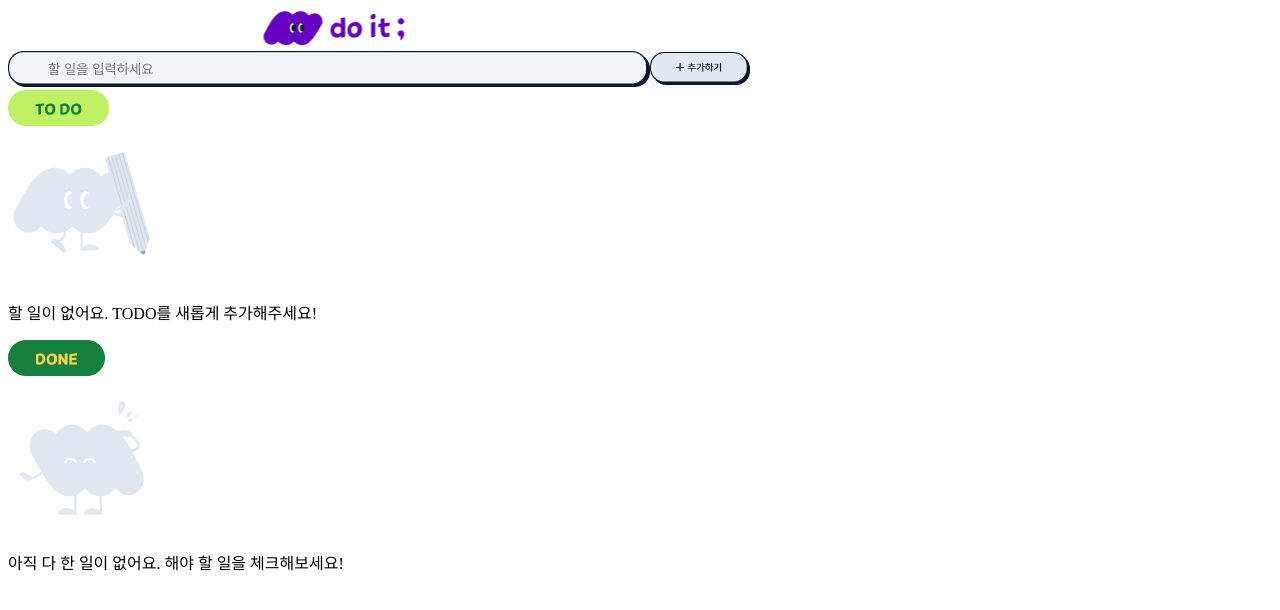
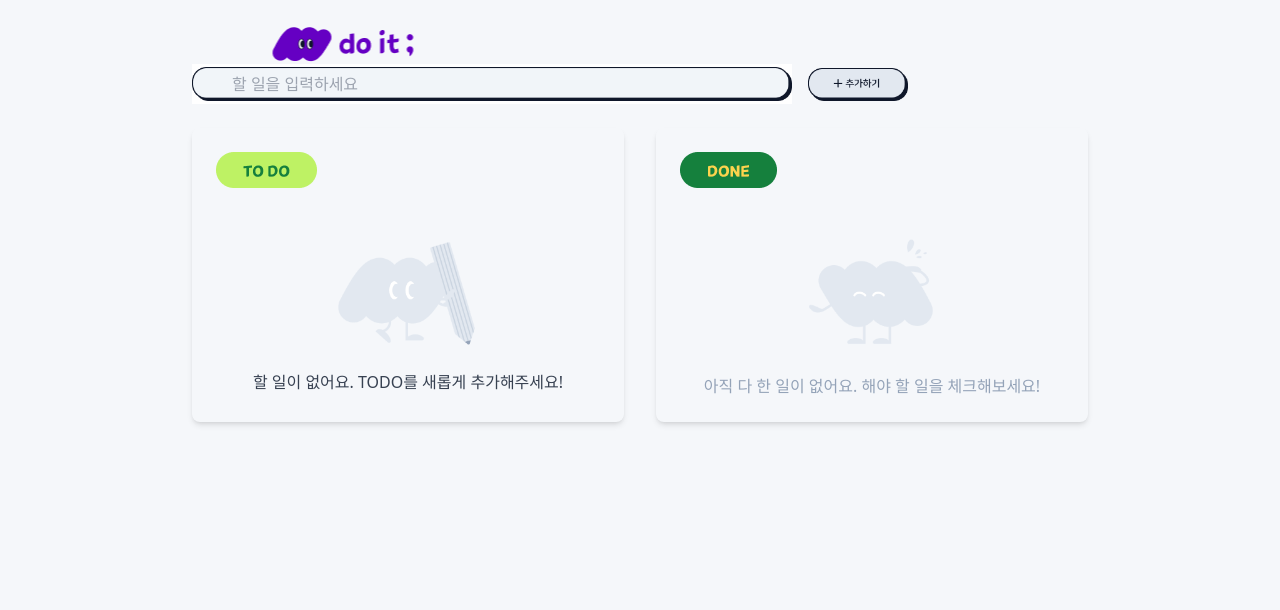
Before and after one commit to Dhani5703/codeit-sprint-nextjs-todo, a Next.js app: page / in a window 1280 px wide. Shown: the top 610 px of the page. Built offline with nearby package versions, Linux system fonts and the light colour scheme; no server answers.

Commit message:
[fix] tailwind css 적용

```diff
--- a/tailwind.config.ts
+++ b/tailwind.config.ts
@@ -2,9 +2,9 @@ import type { Config } from "tailwindcss";
 
 export default {
   content: [
-    "./pages/**/*.{js,ts,jsx,tsx}",
-    "./components/**/*.{js,ts,jsx,tsx}",
-    "./app/**/*.{js,ts,jsx,tsx}",
+    "src/pages/**/*.{js,ts,jsx,tsx}",
+    "src/components/**/*.{js,ts,jsx,tsx}",
+    "src/app/**/*.{js,ts,jsx,tsx}",
   ],
   theme: {
     extend: {
```
Also changed, not shown: src/pages/index.tsx (+4 -5 lines).
